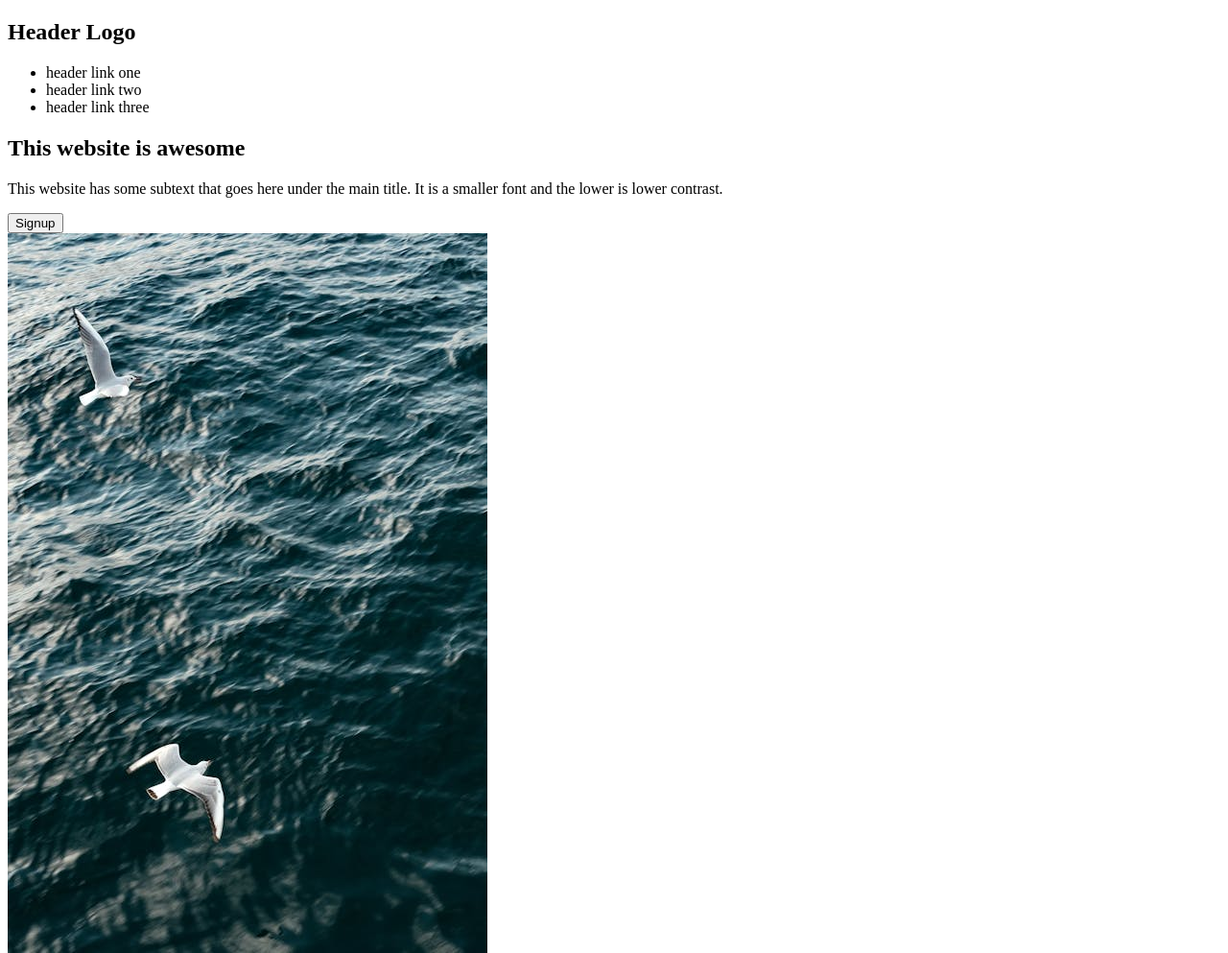
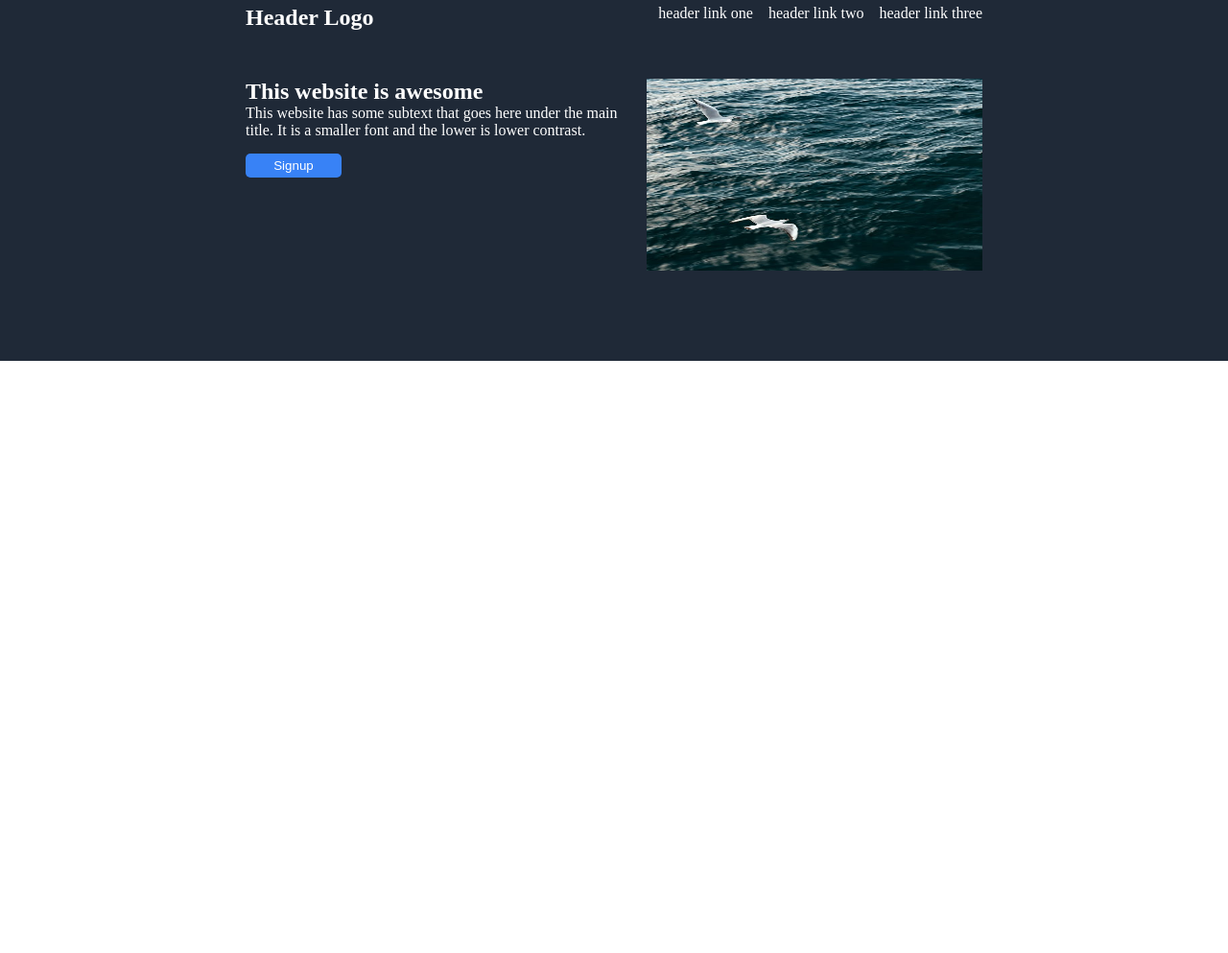
Before and after one commit to mhrjnrahul/landing-page, a plain HTML site: page index.html in a window 1280 px wide. Shown: the whole page at 96% size. After the commit the page ends 800 px from the top, so only its background shows below. Drawn offline with Linux system fonts and the light colour scheme.

Commit message:
header css done

```diff
--- a/index.html
+++ b/index.html
@@ -9,14 +9,17 @@
 <body>
     <section>
         <header class="head">
-            <div class="LOGO"><h1>Header Logo</h1></div>
+            <div class="title">
+                <div class="LOGO"><h1>Header Logo</h1></div>
             <div class="header-links">
                 <ul>
-                    <li>header link one</li>
-                    <li>header link two</li>
-                    <li>header link three</li>
+                    <li><a href="#">header link one</a></li>
+                    <li><a href="#">header link two</a></li>
+                    <li><a href="#">header link three</a></li>
                 </ul>
             </div>
+            </div>
+
             <div class="article">
                 <div class="text">
                     <h1>This website is awesome</h1>
--- a/style.css
+++ b/style.css
@@ -0,0 +1,59 @@
+*{
+    padding: 0;
+    margin: 0;
+    box-sizing: border-box;
+}
+
+header{
+    background-color: #1F2937;
+    height: 47vh;
+}
+
+ul{
+    list-style: none;
+    display: flex;
+    gap: 1em;
+}
+
+a{
+    color: white;
+    text-decoration: none;
+}
+
+.title, .article{
+    display: flex;
+    justify-content: space-between;
+    margin-bottom: 50px;
+    margin-left: 20%;
+    margin-right: 20%;
+    color: white;
+    gap: 15px;
+}
+
+/* .article{
+    display: flex;
+    justify-content: space-between;
+    color: white;
+    margin-left: 20%;
+} */
+
+img{
+    height: 200px;
+    width: 350px;
+}
+
+button{
+    background-color: #3882f6;
+    padding: 5px;
+    width: 100px;
+    text-align: center;
+    color: white;
+    margin-top: 15px;
+    text-decoration: none;
+    border-radius: 5px;
+    border: none;
+}
+
+.head{
+    padding-top: 5px;
+}
```
